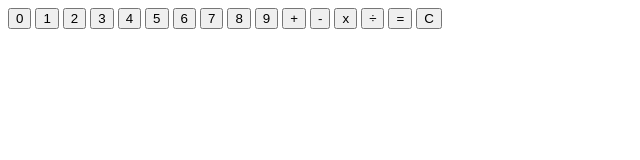
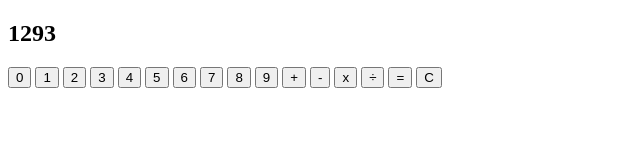
Before and after one commit to jeffreyc31/calculator, a plain HTML site: page index.html in a window 1280 px wide. Shown: the whole page, without its empty margins (0-640 px from the left). Drawn offline with Linux system fonts and the light colour scheme.

Commit message:
add test number to display
remove extra /div tag

```diff
--- a/index.html
+++ b/index.html
@@ -11,7 +11,9 @@
 
 <body>
     <div id="calc">
-        <div id='display'></div>
+        <div id='display'>
+            <h2 id="interface">1293</h2>
+        </div>
         <div id='buttons'>
             <button class='number' , id='zero'>0</button>
             <button class='number' , id='one'>1</button>
@@ -32,7 +34,6 @@
 
         </div>
     </div>
-    </div>
 
 </body>
 
```
